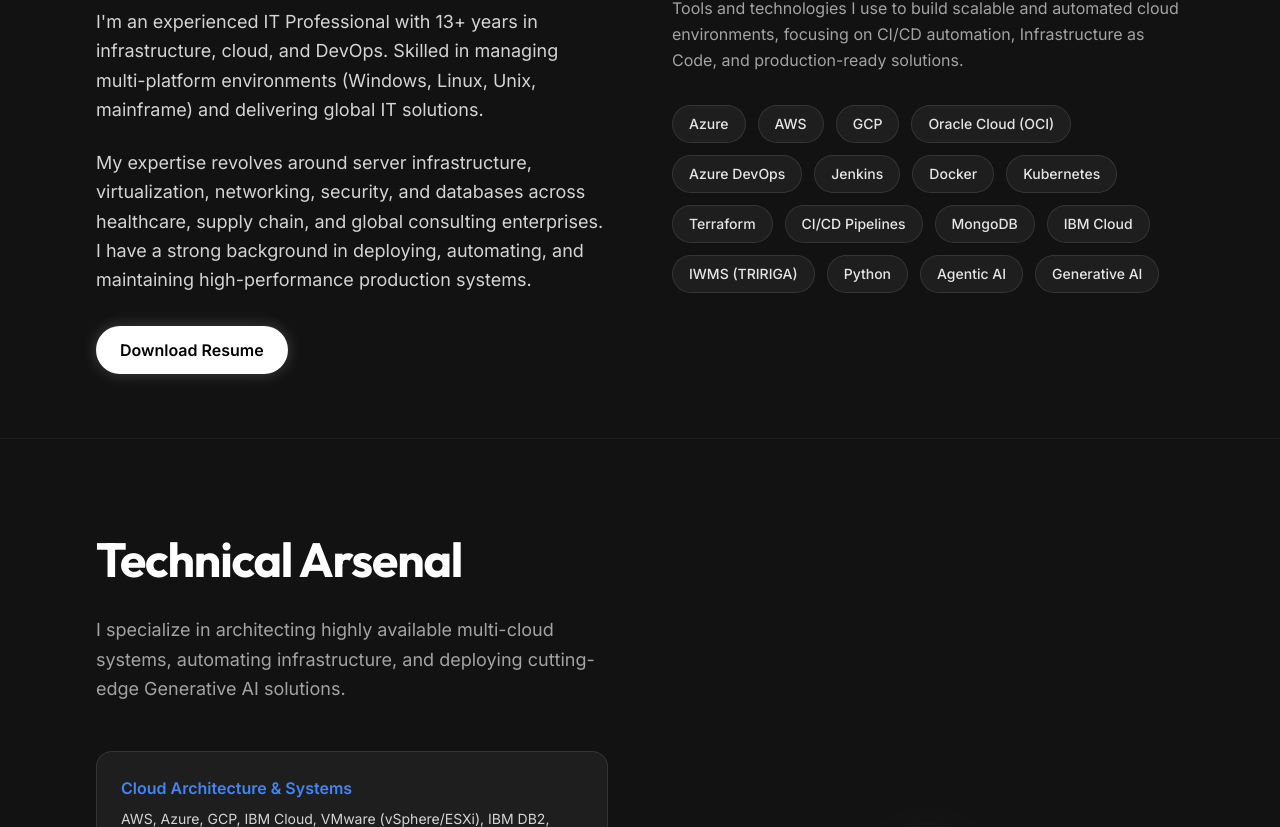
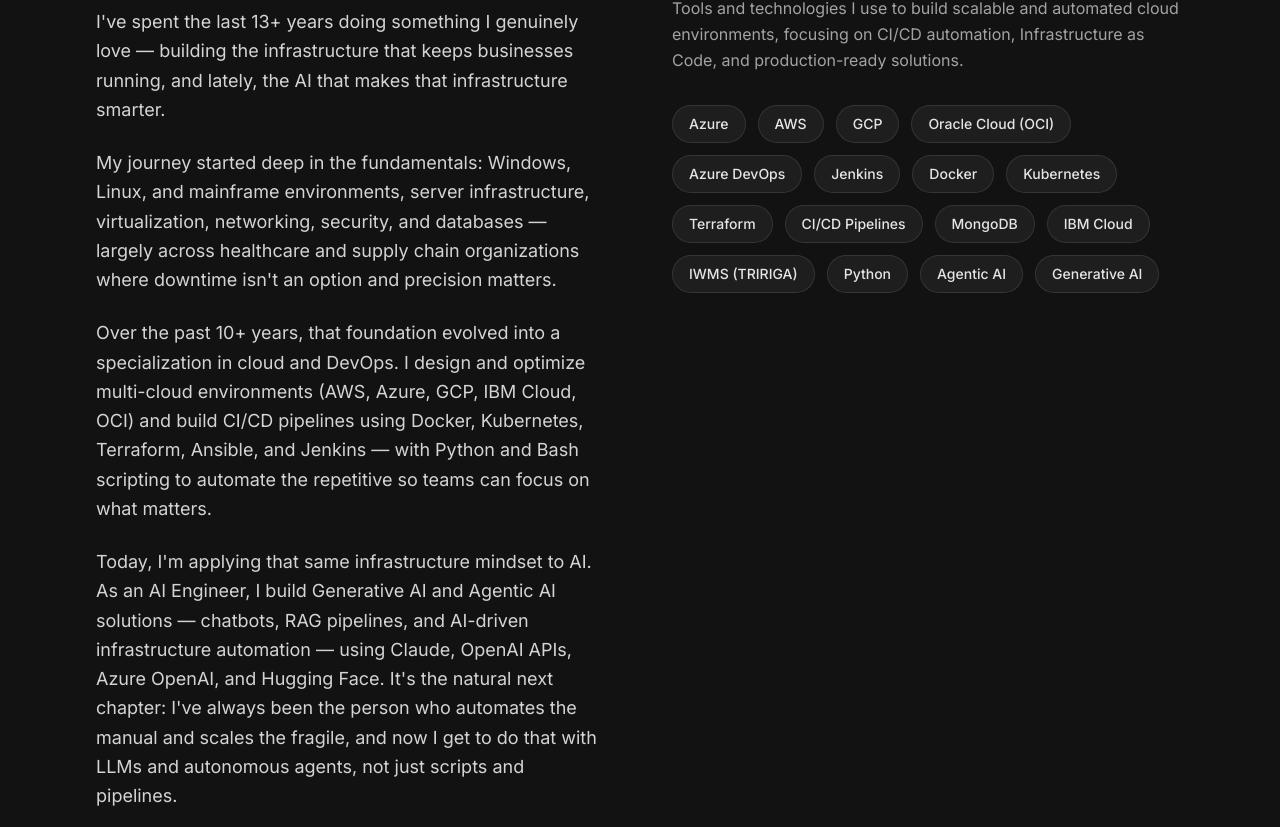
Before and after one commit to vjkakade/vjkakade_pf, a Next.js app: page / in a window 1280 px wide. Shown: the part 4193-5020 px from the top of the page. Built offline with nearby package versions, Linux system fonts and the light colour scheme.

Commit message:
feat: update bio and expand certifications list with all 13 items from LinkedIn

```diff
--- a/components/About.tsx
+++ b/components/About.tsx
@@ -16,15 +16,20 @@
             Hi, It&apos;s Vijay.
           </h2>
           <p className="text-lg text-neutral-300 leading-relaxed mb-6">
-            I&apos;m an experienced IT Professional with 13+ years in infrastructure, cloud, and DevOps.
-            Skilled in managing multi-platform environments (Windows, Linux, Unix, mainframe) and delivering global IT solutions.
+            I&apos;ve spent the last 13+ years doing something I genuinely love — building the infrastructure that keeps businesses running, and lately, the AI that makes that infrastructure smarter.
+          </p>
+          <p className="text-lg text-neutral-300 leading-relaxed mb-6">
+            My journey started deep in the fundamentals: Windows, Linux, and mainframe environments, server infrastructure, virtualization, networking, security, and databases — largely across healthcare and supply chain organizations where downtime isn&apos;t an option and precision matters.
+          </p>
+          <p className="text-lg text-neutral-300 leading-relaxed mb-6">
+            Over the past 10+ years, that foundation evolved into a specialization in cloud and DevOps. I design and optimize multi-cloud environments (AWS, Azure, GCP, IBM Cloud, OCI) and build CI/CD pipelines using Docker, Kubernetes, Terraform, Ansible, and Jenkins — with Python and Bash scripting to automate the repetitive so teams can focus on what matters.
+          </p>
+          <p className="text-lg text-neutral-300 leading-relaxed mb-6">
+            Today, I&apos;m applying that same infrastructure mindset to AI. As an AI Engineer, I build Generative AI and Agentic AI solutions — chatbots, RAG pipelines, and AI-driven infrastructure automation — using Claude, OpenAI APIs, Azure OpenAI, and Hugging Face. It&apos;s the natural next chapter: I&apos;ve always been the person who automates the manual and scales the fragile, and now I get to do that with LLMs and autonomous agents, not just scripts and pipelines.
           </p>
           <p className="text-lg text-neutral-300 leading-relaxed mb-8">
-            My expertise revolves around server infrastructure, virtualization, networking, security, and databases across
-            healthcare, supply chain, and global consulting enterprises. I have a strong background in deploying, automating,
-            and maintaining high-performance production systems.
+            Along the way, I&apos;ve led teams, mentored engineers, and driven measurable results — reduced downtime, faster deployments, leaner costs, and more resilient systems. I care about building things that actually hold up in production, not just in a demo.
           </p>
-          {/* Note: Update the href URL to point to a valid PDF file when hosting. */}
           <a
             href="/resume.pdf"
             download
--- a/components/Certifications.tsx
+++ b/components/Certifications.tsx
@@ -1,15 +1,19 @@
 import React from 'react';
 
 const certs = [
-  { name: 'GitHub Copilot', date: 'Nov-2025', url: 'https://learn.microsoft.com/en-us/users/vijaykakade-6850/credentials/aa58e6894a26bee6?ref=https%3A%2F%2Fwww.linkedin.com%2F' },
-  { name: 'Oracle Cloud Infrastructure 2025 Certified AI Foundations Associate', date: 'Sept-2025', url: 'https://catalog-education.oracle.com/ords/certview/sharebadge?id=C5DAA59D651C908A81252B3DC6876DEF7A07E056675CB6AC10A898E0B98FC2C3' },
-  { name: 'Oracle Cloud Infrastructure 2025 Certified Generative AI Professional', date: 'Sept-2025' },
-  { name: 'Oracle AI Vector Search Certified Professional', date: 'Sept-2025' },
-  { name: 'Oracle Cloud Infrastructure 2025 Certified DevOps Professional', date: 'Sept-2025' },
-  { name: 'Oracle Cloud Infrastructure 2025 Certified Multicloud Architect Professional', date: 'Sept-2025' },
-  { name: 'Oracle Cloud Infrastructure 2025 Certified Architect Associate', date: 'Sept-2025', url: 'https://catalog-education.oracle.com/ords/certview/sharebadge?id=951C3B368D3E15515AAD57BA5C176CA110DFE4AD536C83D70E91DA98C94E6213' },
-  { name: 'Red Hat Certified Engineer (RHCE)', date: 'Aug-2012' },
-  { name: 'Novell Certified Network+ - Microsoft Certified IT Professional (MCITP)', date: 'Feb-2007' }
+  { name: 'GitHub Copilot', date: 'Nov-2025', url: 'https://learn.microsoft.com/api/credentials/share/en-us/VijayKakade-6850/AA58E6894A26BEE6?sharingId' },
+  { name: 'Oracle Cloud Infrastructure 2025 Certified Foundations Associate', date: 'Oct-2025', url: 'https://catalog-education.oracle.com/pls/certview/sharebadge?id=C5DAA59D651C908A81252B3DC6876DEF7A07E056675CB6AC10A898E0B98FC2C3' },
+  { name: 'Oracle Cloud Infrastructure 2025 Certified Architect Associate', date: 'Oct-2025', url: 'https://catalog-education.oracle.com/pls/certview/sharebadge?id=951C3B368D3E15515AAD57BA5C176CA110DFE4AD536C83D70E91DA98C94E6213' },
+  { name: 'Oracle Cloud Infrastructure 2025 Certified Multicloud Architect Professional', date: 'Oct-2025', url: 'https://catalog-education.oracle.com/pls/certview/sharebadge?id=FE3D5D027CD0E4A114C3178DDF513822B803A6194FB46317911B360831DB3BE0' },
+  { name: 'Oracle Cloud Infrastructure 2025 Certified DevOps Professional', date: 'Sep-2025', url: 'https://catalog-education.oracle.com/pls/certview/sharebadge?id=C792CECBB307D450A870C626D76F60B37A725A0FC31316761D27ECB8D3007602' },
+  { name: 'Oracle AI Vector Search Certified Professional', date: 'Sep-2025', url: 'https://catalog-education.oracle.com/pls/certview/sharebadge?id=75D52C0612F4DA3FD5D93DD4F179989B80AC41469630EE13F50B015FAEA92A72' },
+  { name: 'Oracle Cloud Infrastructure 2025 Certified Generative AI Professional', date: 'Sep-2025', url: 'https://catalog-education.oracle.com/pls/certview/sharebadge?id=243A02D1EF9EBB69191365A15561578B8DC6A0AE3E0185CD0433280BB884ECD6' },
+  { name: 'Oracle Cloud Infrastructure 2025 Certified AI Foundations Associate', date: 'Sep-2025', url: 'https://catalog-education.oracle.com/pls/certview/sharebadge?id=9DE3300BD61D89DA19C785A23BE82B3123A290234E7CF4694E73B0245A1E0540' },
+  { name: 'Redhat Certified Virtualization Administrator', date: 'Sep-2012' },
+  { name: 'Redhat Certified Engineer', date: 'Aug-2012' },
+  { name: 'Novell Certified Network +', date: 'Feb-2007' },
+  { name: 'Microsoft Certified System Administrator', date: 'Mar-2010' },
+  { name: 'Microsoft Certified Professional', date: 'Feb-2007' }
 ];
 
 export default function Certifications() {
```
